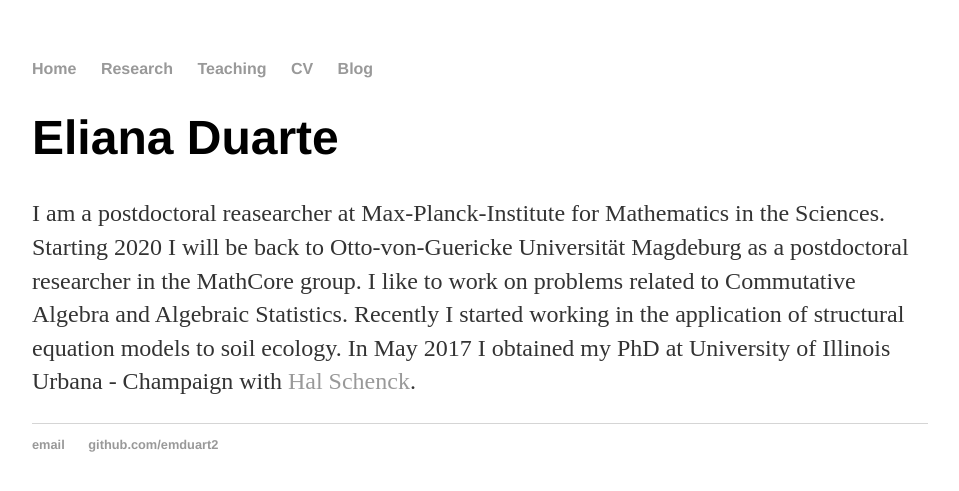
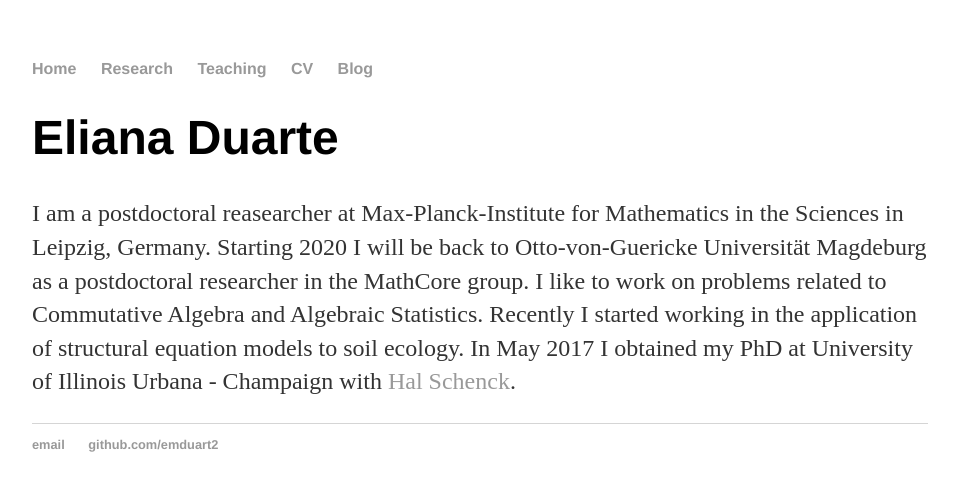
Before and after one commit to emduart2/emduart2.github.io, a Jekyll site: the page built from index.html, in a window 1280 px wide. Shown: the top 491 px of the page, without its empty margins (160-1119 px from the left). Built offline with Jekyll 4.4.1, drawn with Linux system fonts in a browser that asks for light colours.

Commit message:
formating index and research

```diff
--- a/about/index.html
+++ b/about/index.html
@@ -12,8 +12,9 @@ title: Research
 	    t with <a href="https://sites.google.com/view/goergen">Christiane Goergen</a></li>
 
 	</ul>
+		</div>
 	<h2 align="center"> Publications</h2>
-	</div>
+
 <font size="4">
         <ul>
           <li><a href="https://arxiv.org/abs/1610.03820">E. Duarte. Implicitization of tensor product surfaces in
--- a/index.html
+++ b/index.html
@@ -5,7 +5,7 @@ title: Eliana Duarte, PhD in Mathematics
 
 <div class="blurb">
 	<h1>Eliana Duarte</h1>
-	<p> I am a postdoctoral reasearcher at Max-Planck-Institute for Mathematics in the Sciences. Starting 2020 I will
+	<p> I am a postdoctoral reasearcher at Max-Planck-Institute for Mathematics in the Sciences in Leipzig, Germany. Starting 2020 I will
 	  be back to Otto-von-Guericke Universit&auml;t Magdeburg as a postdoctoral researcher in the MathCore group.
 	  I like to work on
 problems related to Commutative Algebra and  Algebraic Statistics. Recently I started working in the application
```
